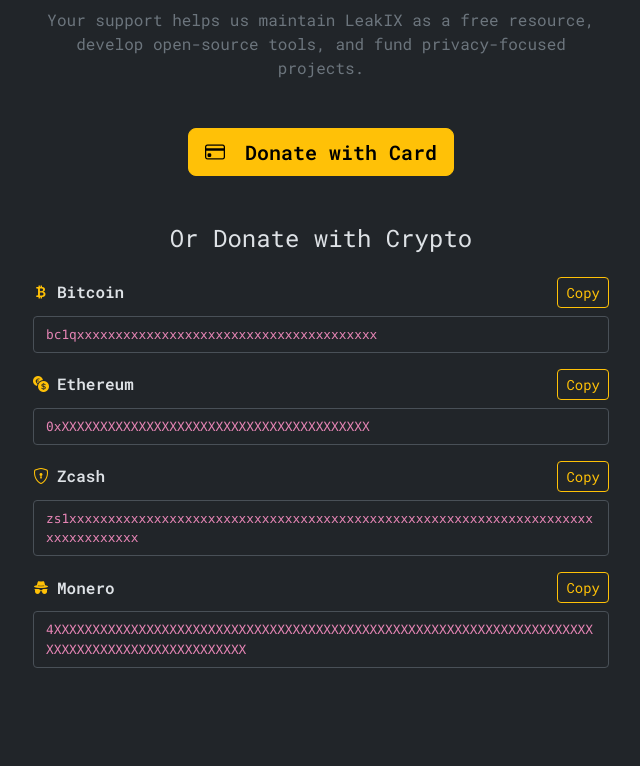
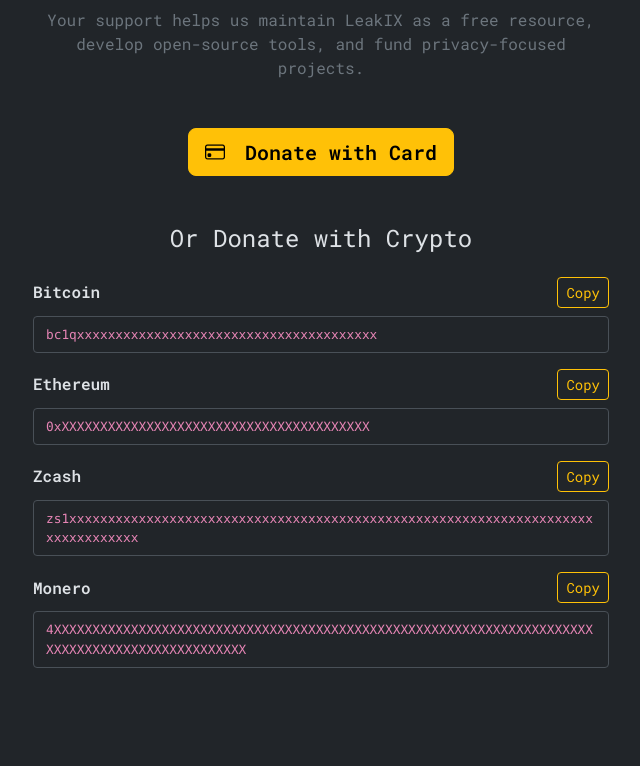
Before and after one commit to LeakIX/sponsor, a website: page frontend/index.html in a window 1280 px wide. Shown: the part 386-1152 px from the top of the page, without its empty margins (319-959 px from the left). Drawn offline with nearby package versions, Linux system fonts and the light colour scheme; files that its build step writes are made by us from their sources.

Commit message:
Remove icons from crypto names

```diff
--- a/frontend/index.html
+++ b/frontend/index.html
@@ -68,7 +68,6 @@
           <div class="d-flex flex-column gap-3 text-start">
             <div>
               <div class="d-flex align-items-center mb-2">
-                <i class="bi bi-currency-bitcoin me-2 text-warning"></i>
                 <span class="fw-semibold">Bitcoin</span>
                 <button
                   class="btn btn-sm btn-outline-warning ms-auto"
@@ -84,7 +83,6 @@
             </div>
             <div>
               <div class="d-flex align-items-center mb-2">
-                <i class="bi bi-currency-exchange me-2 text-warning"></i>
                 <span class="fw-semibold">Ethereum</span>
                 <button
                   class="btn btn-sm btn-outline-warning ms-auto"
@@ -100,7 +98,6 @@
             </div>
             <div>
               <div class="d-flex align-items-center mb-2">
-                <i class="bi bi-shield-lock me-2 text-warning"></i>
                 <span class="fw-semibold">Zcash</span>
                 <button
                   class="btn btn-sm btn-outline-warning ms-auto"
@@ -116,7 +113,6 @@
             </div>
             <div>
               <div class="d-flex align-items-center mb-2">
-                <i class="bi bi-incognito me-2 text-warning"></i>
                 <span class="fw-semibold">Monero</span>
                 <button
                   class="btn btn-sm btn-outline-warning ms-auto"
```
